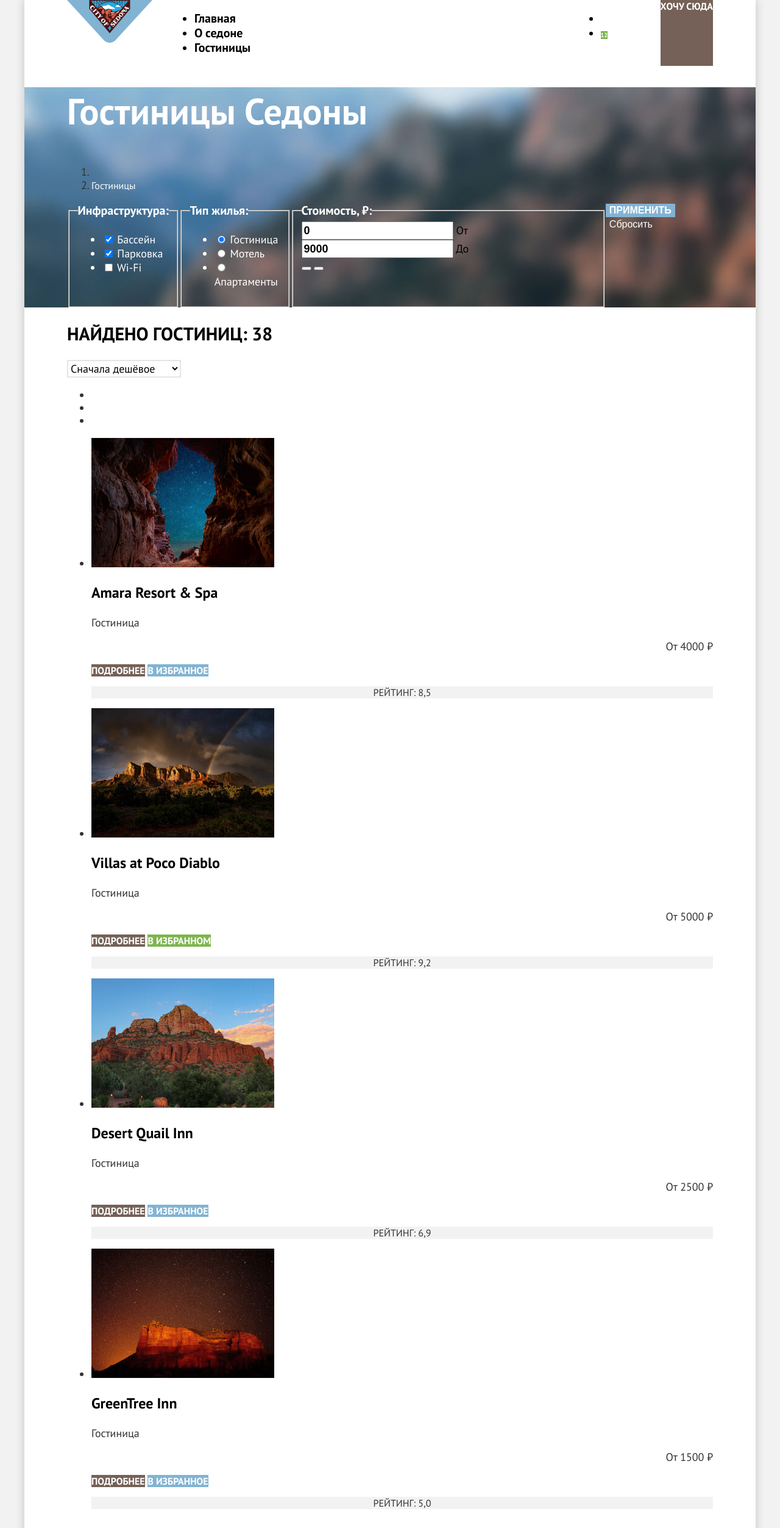
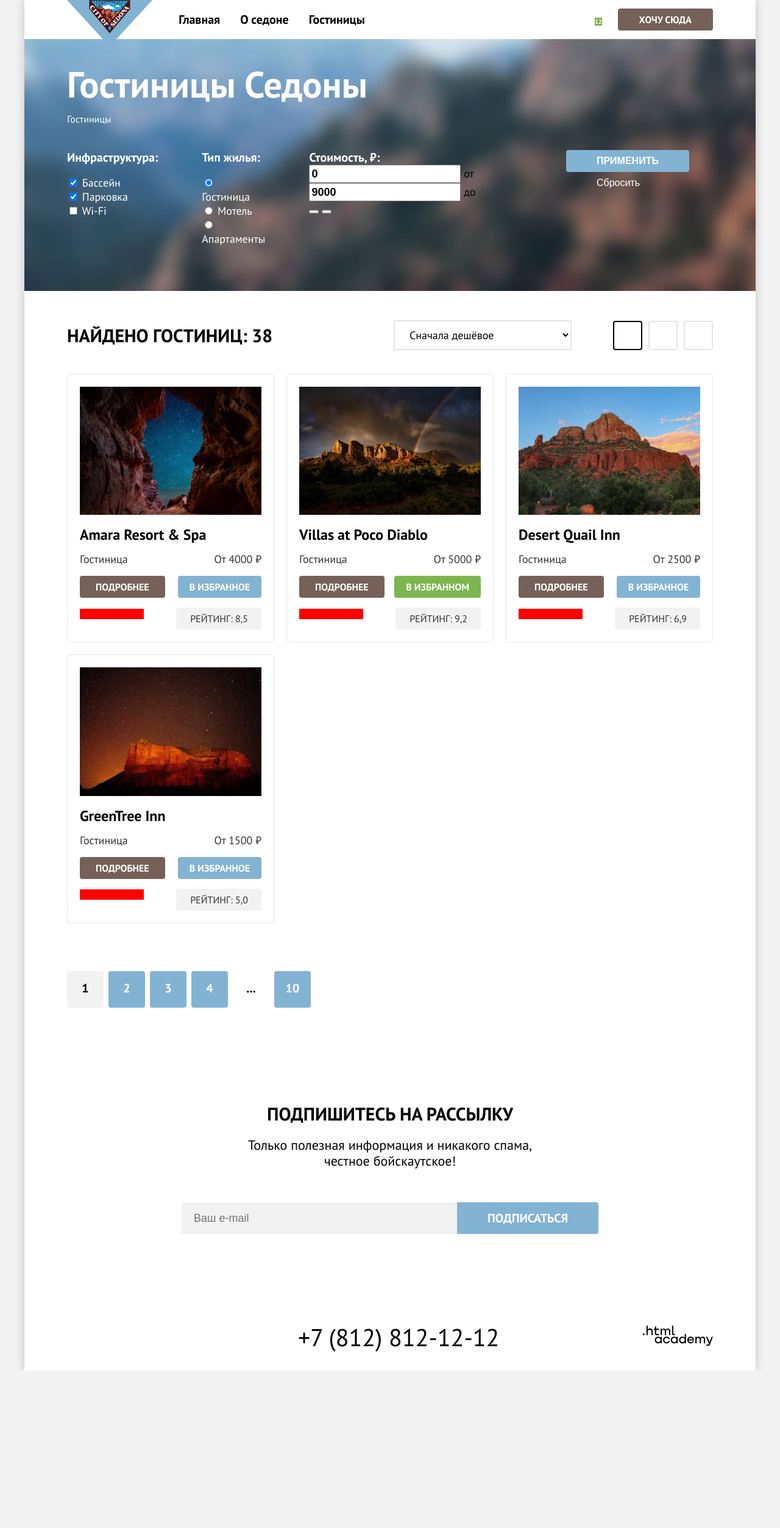
Before and after one commit to htmlacademy-htmlcss/1339537-sedona-39, a plain HTML site: page catalog.html in a window 1280 px wide. Shown: the top 2505 px of the page at 61% size. After the commit the page ends 2247 px from the top, so only its background shows below. Drawn offline with Linux system fonts and the light colour scheme.

Commit message:
Микросетки на флексах для всех страниц

```diff
--- a/catalog.html
+++ b/catalog.html
@@ -9,7 +9,7 @@
 
   <body>
     <div class="container container--page">
-      <header class="page-header page-header--margin" data-test="header">
+      <header class="page-header" data-test="header">
         <a class="page-header-logo" aria-current="page" href="index.html">
           <img class="page-header-logo-img" src="images/logo/logo-sedona.svg" width="140" height="70" alt="Логотип сайта города Седона">
         </a>
@@ -42,7 +42,7 @@
           </a>
         </nav>
       </header>
-      <main class="main-catalog  main-container" data-test="main">
+      <main class="main-catalog main-container" data-test="main">
         <section class="inner-header" data-test="hero">
           <h1 class="inner-header-title">Гостиницы Седоны</h1>
           <ol class="breadcrumbs">
@@ -140,8 +140,7 @@
           </div>
         </section>
         <section class="results" data-test="catalog">
-          <h2 class="results-title">
-            Найдено гостиниц:
+          <h2 class="results-title"> Найдено гостиниц:
             <span class="results-text">38</span>
           </h2>
 
@@ -150,14 +149,15 @@
             <option value="popular">Сначала популярное</option>
             <option value="expensive">Сначала дорогое</option>
           </select>
+
           <ul class="switcher-button-list">
             <li class="switcher-button-list-item">
-              <a href="#" class=" button-light">
+              <a href="#" class="switcher-button-list-item-link switcher-button-list-item-link-activ">
                 <span class="visually-hidden">Значки</span>
               </a>
             </li>
             <li class="switcher-button-list-item">
-              <a class="switcher-button-list-item-link switcher-button-list-item-link-active" href="#">
+              <a class="switcher-button-list-item-link e" href="#">
                 <span class="visually-hidden">Слайдер</span>
               </a>
             </li>
@@ -167,6 +167,8 @@
               </a>
             </li>
           </ul>
+        </section>
+        <section class="catalog">
           <ul class="product-list" data-test="catalog">
             <li class="product-card">
               <a class="product-card-link" href="#" tabindex="-1">
@@ -184,7 +186,9 @@
                 <a class="product-card-btn product-card-btn--accent btn" href="#">в избранное</a>
               </div>
               <div class="product-card-rating product-card-rating-four">
-                <h4 class="visually-hidden"> Отель 4 звезды</h4>
+                <span class="star star-4">
+                  <span class="visually-hidden"> Отель 4 звезды</span>
+                </span>
                 <p class="product-card-number">Рейтинг: 8,5</p>
               </div>
             </li>
@@ -204,7 +208,9 @@
                 <a class="product-card-btn product-card-btn--accent product-card-btn--active btn" href="#">в избранном</a>
               </div>
               <div class="product-card-rating product-card-rating-four">
-                <h4 class="visually-hidden"> Отель 4 звезды</h4>
+                <span class="star star-4">
+                  <span class="visually-hidden"> Отель 4 звезды</span>
+                </span>
                 <p class="product-card-number">Рейтинг: 9,2</p>
               </div>
             </li>
@@ -224,7 +230,10 @@
                 <a class="product-card-btn product-card-btn--accent btn" href="#">в избранное</a>
               </div>
               <div class="product-card-rating product-card-rating-three">
-                <h4 class="visually-hidden"> Отель 3 звезды</h4>
+                <span class="star star-3">
+                  <spanv class="visually-hidden"> Отель 3 звезды
+                </span>
+                </span>
                 <p class="product-card-number">Рейтинг: 6,9</span>
               </div>
             </li>
@@ -244,7 +253,9 @@
                 <a class="product-card-btn product-card-btn--accent btn" href="#">в избранное</a>
               </div>
               <div class="product-card-rating product-card-rating-two">
-                <h4 class="visually-hidden"> Отель 2 звезды</h4>
+                <span class="star star-3">
+                  <span class="visually-hidden"> Отель 2 звезды</span>
+                </span>
                 <p class="product-card-number">Рейтинг: 5,0</p>
               </div>
             </li>
--- a/styles/styles.css
+++ b/styles/styles.css
@@ -39,8 +39,9 @@ body {
   background-color: var(--basic-smoky-white);
 }
 
-main {
+.main-container {
   flex-grow: 1;
+  margin-top: -10px;
 }
 
 .container {
@@ -99,57 +100,59 @@ img {
 
 /* header */
 .page-header {
+  position: relative;
   display: flex;
-  // flex-direction: row;
+  flex-direction: row;
+  gap:26px;
   padding-left: 70px;
-  padding-right: 70px;
+  padding-right: 54px;
   color: var(--basic-black);
 }
 
 .page-header-logo {
   width: 170px;
-  margin-right: 26px;
-}
-
-.page-header--margin {
-  margin-bottom: 35px;
-}
-.navigation {
-  width: 100%;
 }
 
 .navigation {
-  display: flex;
-  // flex-direction: row;
-  // justify-content: flex-start;
-  // align-items: center;
+  width: 100%;
+  margin-top: -10px;
 }
 
-// .navigation,
-// .navigation-list,
-// .navigation-user {
-//   display: flex;
-//   // flex-direction: row;
-//   // justify-content: flex-start;
-//   // align-items: center;
-// }
+.navigation,
+.navigation-list,
+.navigation-user {
+  display: flex;
+  flex-direction: row;
+  justify-content: flex-start;
+  align-items: center;
+}
+
+.navigation-list,
+.navigation-user {
+  list-style: none;
+  margin: 0;
+  padding: 0;
+}
 
 .navigation-list {
-  width: 340px;
+  flex-wrap: wrap;
+  gap: 5px;
   margin-right: auto;
-}
-
-.navigation-user {
-  width: 88px;
 }
 
 .navigation-link,
 .navigation-user-link {
+  padding: 20px 14px;
   font-size: 20px;
   font-weight: 700;
   line-height: 24px;
   text-align: center;
   color: var(--basic-black);
+}
+.navigation-user .navigation-user-link {
+  min-width: 44px;
+  min-height: 64px;
+  padding: 5px;
 }
 
 .navigation-user-link--favorites {
@@ -164,10 +167,11 @@ img {
 }
 
 .navigation-user-link--btn {
-  margin-left: 50px;
-  // padding: 8px 50px 8px 50px;
+  margin-left: 21px;
+  margin-right: 16px;
+  padding: 8px 35px;
   background-color:  var(--reddish-brown);
-  // border-radius: 4px;
+  border-radius: 4px;
   font-size: 16px;
   font-weight: 700;
   line-height: 20px;
@@ -179,6 +183,7 @@ img {
 
 /* main */
 .hero {
+  margin-bottom: 70px;
   background-color:var(--black-darker);
   background-image: url("../images/hero-bg.png");
   background-repeat: no-repeat;
@@ -188,24 +193,33 @@ img {
 }
 
 .hero-image {
-  // display: block;
-  // margin: 0 auto;
-  // padding: 51px 50px 82px;
+  display: block;
+  margin: 0 auto;
+  padding-top: 51px;
+  padding-bottom: 82px;
 }
 
 /* info */
 
 .info-list {
+  margin: 0;
+  margin-bottom: 64px;
+  padding: 0;
   // display: flex;
   // flex-direction: column;
   // display: grid;
   // grid-template-columns: repeat(3, 1fr);
   // grid-template-rows: repeat(3,1fr);
+  display: flex;
+  flex-direction: row;
+  flex-wrap: wrap;
+  padding: 0;
+  list-style: none;
 }
 
 .info-title {
-  margin-top: 30px;
-  margin-bottom: 30px;
+  width: 800px;
+  margin: 30px auto 24px;
   // padding: 0 20px;
   padding: 0;
   font-size: 30px;
@@ -217,6 +231,8 @@ img {
 }
 
 .info-text {
+  margin: 0;
+  margin-bottom: 90px;
   // padding: 0 20px;
   padding: 0;
   font-size: 22px;
@@ -226,61 +242,69 @@ img {
 
 
 .info-item {
-  // display: flex;
-  // flex-direction: row;
-  // justify-content: center;
-  // align-items:center;
-  // padding: 50px;
-  background: #83B3D333;
+  display: flex;
+  align-items: center;
+
 }
 
 // .info-item:nth-child(1n) {
-//   grid-column: 1/4;
-//   grid-row: 1;
+//   flex-grow: 1;
 // }
 
 // .info-item:nth-child(2n) {
-//   grid-column: 1/1;
-//   grid-row: 2;
 //   flex-direction: column;
 // }
 
 // .info-item:nth-child(3n) {
-//   grid-column: 2;
-//   grid-row: 2;
 //   flex-direction: column;
 // }
 
 // .info-item:nth-child(4n) {
-//   grid-column: 3;
-//   grid-row: 2;
 //   flex-direction: column;
 // }
 
-// .info-item:nth-child(5n) {
-//   grid-column: 1/4;
-//   grid-row: 3;
-//   flex-direction: row-reverse;
-// }
+.info-item:nth-child(5n) {
+  flex-direction: row-reverse;
+}
 
 .info-item--accent {
-  // flex-grow: 1;
-  padding: 0;
-  background: var(--basic-blue-gray);
+  width: 100%;
+}
+
+.info-item--lighter,
+.info-item--light,
+.info-item-wrap {
+  display: flex;
+  flex-direction: column;
+  align-items: center;
+  justify-content: center;
+  min-height: 385px;
+  padding: 50px;
 }
 
 .info-item-wrap {
-  // padding: 50px;
+  width: 100%;
+  min-height: 385px;
+  background-color: var(--basic-blue-gray);
+}
+
+.info-item--lighter,
+.info-item--light {
+  flex-grow: 1;
+}
+
+.info-item-img {
+  background: #83B3D333;
 }
 
 .info-item--light {
-  grid-column: 1;
-  grid-row: 2;
   background-color: #83B3D31F;
 }
 
 .info-item-title {
-  // padding: 5px;
+  width: 175px;
+  margin-top: 15px;
+  margin-bottom: 44px;
   padding: 0;
   font-size: 24px;
   font-weight: 700;
@@ -291,7 +315,12 @@ img {
   text-transform: uppercase;
 }
 
+.info-item--accent .info-item-title {
+  width: 172px;
+}
+
 .info-item-text {
+  width: 230px;
   margin-bottom: 17px;
   // padding: 5px;
   padding: 0;
@@ -310,8 +339,11 @@ img {
 }
 
 .advantages-title {
-  margin-top: 30px;
-  margin-bottom: 30px;
+  width: 500px;
+  margin-top: 0;
+  margin-left: auto;
+  margin-right: auto;
+  margin-bottom: 20px;
   padding: 0;
   font-size: 30px;
   font-weight: 700;
@@ -323,7 +355,8 @@ img {
 }
 
 .advantages-text {
-  margin-bottom: 25px;
+  margin: 0 ;
+  margin-bottom: 64px;
   padding: 0;
   font-size: 22px;
   line-height: 26px;
@@ -332,39 +365,48 @@ img {
 
 .advantages-list {
   display: grid;
-  // grid-template-columns: repeat(3, 1fr);
-  // justify-content: center;
-  // align-items: center;
-  gap: 30px;
+  grid-template-columns: repeat(3, 1fr);
+  justify-content: center;
+  align-items: center;
+  margin: 0;
+  margin-bottom: 95px;
+  padding: 0;
+  list-style: none;
 }
 .advantages-item {
   position: relative;
-  // padding: 50px;
+  display: flex;
+  flex-direction: column;
+  justify-content: flex-end;
+  align-items: center;
+  min-height: 386px;
+  padding: 81px 85px;
   background: #83B3D31F;
   background-repeat: no-repeat;
   background-size: inherit;
+  background-position: top 82px center;
 }
 
 .advantages-item--home {
   background-image: url("../images/icons/icon-home.svg");
-  background-position: top center;
+  // background-position: top center;
 }
 
 .advantages-item--food {
-  // background-color: var(--basic-white);
+  background-color: var(--basic-white);
   background-image: url("../images/icons/icon-food.svg");
-  background-position: top center;
+  // background-position: top center;
 }
 
 .advantages-item--gift {
   background-image: url("../images/icons/icon-gift.svg");
-  background-position: top center;
+  // background-position: top center;
 }
 
 .advantages-item-title {
   margin-top: 0;
-  // margin-bottom: 20px;
-  padding: 0;
+  margin-bottom: 0;
+  padding: 10px;
   font-size: 24px;
   font-weight: 700;
   line-height: 28px;
@@ -375,22 +417,35 @@ img {
 }
 
 .advantages-item-text {
-  margin-bottom: 0;
+  margin-bottom: 2px;
   padding: 0;
   text-align: center;
 }
+
+// .advantages-item--home .advantages-item-text {
+//   max-width: 180px;
+// }
+
+// .advantages-item--food .advantages-item-text {
+//   max-width: 230px;
+// }
+
+// .advantages-item--gift  .advantages-item-text {
+//   max-width: 220px;
+// }
+
 
 /* hotel-search */
 .hotel-search {
   display: flex;
   flex-direction: column;
   justify-content: start;
-  align-items:center;
+  align-items: center;
 }
 
 .hotel-search--title {
   margin-top: 0;
-  margin-bottom: 25px;
+  margin-bottom: 20px;
   padding: 0;
   font-size: 30px;
   font-weight: 700;
@@ -402,8 +457,9 @@ img {
 }
 
 .hotel-search-text {
+  width: 580px;
   margin-top: 0;
-  margin-bottom: 34px;
+  margin-bottom: 54px;
   padding: 0;
   font-size: 22px;
   line-height: 26px;
@@ -411,13 +467,13 @@ img {
 }
 
 .hotel-search-btn {
-  margin-bottom: 20px;
+  margin-bottom: 96px;
+  padding: 8px 50px;
   // height: 52px;
-  // padding: 8px 50px 8px 50px;
-  // border-radius: 4px;
-  font-size: 16px;
+  border-radius: 4px;
+  font-size: 20px;
   font-weight: 700;
-  line-height: 20px;
+  line-height: 36px;
   text-align: center;
 
   background: var(--reddish-brown);
@@ -429,7 +485,8 @@ img {
 .subscribe {
   display: flex;
   flex-direction: column;
-  align-items: start;
+  align-items: center;
+  justify-content: center;
 }
 
 .subscribe--img {
@@ -442,8 +499,9 @@ img {
 
 .subscribe--title {
   margin: 0;
-  margin-bottom: 25px;
+  margin-bottom: 20px;
   padding: 0;
+  padding-top: 156px;
   font-size: 30px;
   font-weight: 700;
   line-height: 36px;
@@ -451,8 +509,15 @@ img {
   text-transform: uppercase;
 }
 
+.subscribe--img .subscribe--title {
+
+  padding-top: 96px;
+}
+
 .subscribe--text {
+  max-width: 500px;
   margin-top: 0;
+  margin-bottom: 55px;
   padding: 0;
   font-size: 22px;
   line-height: 26px;
@@ -469,24 +534,34 @@ img {
   color: var(--basic-white);
 }
 
+.subscribe-form {
+  display: flex;
+  flex-direction: row;
+  justify-content: center;
+  align-items: center;
+  width: 684px;
+  padding-bottom: 104px;
+}
 
 .subscribe-form-input {
   display: block;
   // height: 52px;
-  // padding: 12px 20px;
+  width: 100%;
+  padding: 14px 20px;
   font-size: 18px;
   font-weight: 400;
   line-height: 24px;
   border:none;
   background-color: var(--basic-smoky-white);
-  // border-radius: 4px 0 0 4px;
+  border-radius: 4px 0 0 4px;
   color: rgb(0, 0, 0, 0.6);
 }
 
 .subscribe-form-btn {
   // height: 52px;
+  padding: 8px 50px;
   background: var(--basic-blue-gray);
-  // border-radius: 0 4px 4px 0;
+  border-radius: 0 4px 4px 0;
   font-family: inherit;
   font-size: 20px;
   font-weight: 700;
@@ -495,7 +570,7 @@ img {
   color: var(--basic-white);
   text-transform: uppercase;
   border:none;
-  // border-radius: 0 4px 4px 0;
+  border-radius: 0 4px 4px 0;
 }
 
 
@@ -503,16 +578,30 @@ img {
 .footer {
   display: flex;
   flex-direction: row;
-  // justify-content: space-between;
-  // align-items: center;
-  // padding: 45px 70px 35px;
+  justify-content: space-between;
+  align-items: center;
+  padding: 45px 70px 35px;
   padding-left: 70px;
   padding-right: 70px;
 }
 
+.social {
+  width: 135px;
+  margin-right: 244px;
+}
+
 .social-list {
-  width: 135px;
-  margin-right:270px;
+  display: flex;
+  flex-direction: row;
+  margin: 0;
+  padding: 0;
+
+  list-style: none;
+}
+
+.social-item-link {
+  width: 47px;
+  height: 40px;
 }
 
 .contacts {
@@ -530,6 +619,7 @@ img {
   line-height: 40px;
   text-align: center;
 }
+
 /* main-catalog */
 .inner-header {
   padding-left: 70px;
@@ -543,7 +633,9 @@ img {
 
 .inner-header-title {
   margin-top: 0;
+  margin-bottom: 7px;
   padding: 0;
+  padding-top: 35px;
   font-size: 60px;
   font-weight: 700;
   line-height: 78px;
@@ -553,10 +645,14 @@ img {
 
 /* breadcrumbs */
 .breadcrumbs {
-  // display: flex;
-  // flex-direction: row;
-  // justify-content: flex-start;
-  // align-items:center
+  display: flex;
+  flex-direction: row;
+  justify-content: flex-start;
+  align-items: center;
+  margin-top: 0;
+  margin-bottom: 40px;
+  padding: 0;
+  list-style: none;
 }
 
 .breadcrumbs-link {
@@ -570,15 +666,22 @@ img {
 .catalog-filter {
   display: flex;
   flex-direction: row;
-  // align-items: flex-start;
+  align-items: flex-start;
+  gap: 72px;
+  padding-bottom: 56px;
 }
 
 .catalog-filter-group {
-  // padding: 0;
-  // margin: 0;
-  // border: none;
+  padding: 0;
+  margin: 0;
+  border: none;
 
   color: var(--basic-white);
+}
+
+.catalog-filter-list {
+  padding: 0;
+  list-style: none;
 }
 .catalog-filter-title {
   padding: 0;
@@ -612,7 +715,7 @@ img {
   font-size: 18px;
   line-height: 24px;
   font-weight: 400;
-  // text-transform: lowercase;
+  text-transform: lowercase;
   // opacity: .3;
   color: var(--basic-black);
 }
@@ -620,14 +723,14 @@ img {
 .button {
   // width: 191px;
   // height: 36px;
-  // padding: 8px 50px;
+  padding: 8px 50px;
   background: var(--basic-blue-gray);
   font-size: 16px;
   font-weight: 700;
   line-height: 20px;
   text-align: center;
   border: none;
-  // border-radius: 4px;
+  border-radius: 4px;
   color: var(--basic-white);
   text-transform: uppercase;
 }
@@ -643,11 +746,15 @@ img {
 
 /* results */
 .results {
-  // padding: 50px 70px;
-  padding-left: 70px;
-  padding-right: 70px;
+  display: flex;
+  flex-direction: row;
+  justify-content: flex-start;
+  align-items: center;
+  padding: 30px 70px 20px;
 }
+
 .results-title {
+  margin-right: auto;
   padding: 0;
   font-size: 30px;
   font-weight: 700;
@@ -661,9 +768,9 @@ img {
 
 
 .select-control {
-  // width: 292px;
+  width: 292px;
   // height:49px;
-  // padding: 10px 20px;
+  padding: 10px 20px;
   background-color: transparent;
   // border-radius: 4px;
   border: 2px solid #E5E5E5;
@@ -672,20 +779,57 @@ img {
   line-height: inherit;
 }
 
+.switcher-button-list {
+  display: flex;
+  flex-direction: row;
+  align-items: center;
+  gap: 10px;
+  margin: 0;
+  margin-left: 68px;
+  padding: 0;
+  list-style: none;
+}
+
+.switcher-button-list-item-link {
+  display: flex;
+  justify-content: center;
+  align-items:center;
+  width: 48px;
+  min-height: 48px;
+  padding: 5px;
+  border-radius: 4px;
+  border: 2px solid #E5E5E5;
+}
+
+.switcher-button-list-item-link-activ {
+  border: 2px solid #000000;
+}
+
+.catalog {
+  padding-left: 70px;
+  padding-right: 70px;
+}
+
 .product-list {
   display: grid;
-  // grid-template-columns: repeat(3, 1fr);
-  // gap: 20px;
+  grid-template-columns: repeat(3, 1fr);
+  gap: 20px;
+  list-style: none;
+  margin: 0;
+  margin-bottom: 78px;
+  padding: 0;
 }
 
 .product-card {
-  // padding: 20px;
-  // border-radius: 4px;
-  // border: 1px solid #E6E6E6;
+  padding: 20px;
+  border-radius: 4px;
+  border: 1px solid #E6E6E6;
 }
 
 
 .product-card--title {
+  margin-top: 15px;
+  margin-bottom: 0;
   padding: 0;
   font-size: 24px;
   font-weight: 700;
@@ -695,7 +839,19 @@ img {
   color: var(--basic-black);
 }
 
+.product-card-wrap {
+  display: flex;
+  flex-direction: row;
+  justify-content: space-between;
+  align-content:center;
+  margin-top: 15px;
+}
 
+
+.product-card-housing,
+.product-card-price {
+  margin: 0;
+}
 .product-card-housing {
   text-align: left;
 }
@@ -704,13 +860,18 @@ img {
   text-align: right;
 }
 
-.btn {
-margin-bottom: 25px;
-// padding: 8px 50px;
+.product-card-button {
+  display: flex;
+  flex-direction: row;
+  justify-content: space-between;
+  margin-top: 17px;
+}
+
+.product-card-btn {
+  padding: 8px 26px;
   background: var(--reddish-brown);
-// border-radius: 4px;
+  border-radius: 4px;
   color: var(--basic-white);
-//styleName: Buttons/Button small;
   font-size: 16px;
   font-weight: 700;
   line-height: 20px;
@@ -720,6 +881,8 @@ text-transform: uppercase;
 }
 
 .product-card-btn--accent {
+
+  padding: 8px 19px;
   background: var(--basic-blue-gray);
 }
 
@@ -727,9 +890,25 @@ text-transform: uppercase;
   background: #7DB54F;
 }
 
+.product-card-rating {
+  display: flex;
+  flex-direction: row;
+  justify-content: space-between;
+  align-items: center;
+}
+.star {
+  display: block;
+  height: 17px;
+  width: 105px;
+  background: red;
+}
+
 .product-card-number {
+  margin: 0;
+  margin-top: 16px;
+  padding: 8px 22px 8px 23px;
   background-color: var(--basic-smoky-white);
-  // border-radius: 4px;
+  border-radius: 4px;
 
   font-size: 16px;
   line-height: 20px;
@@ -738,17 +917,26 @@ text-transform: uppercase;
 }
 
 
+
 /* pagination */
 .pagination {
-  // display: flex;
-  // flex-direction: row;
-  // justify-content: start;
-  // align-items:center;
+  display: flex;
+  flex-direction: row;
+  justify-content: start;
+  align-items:center;
+  gap: 8px;
+  margin: 0;
+  padding: 0;
+  list-style: none;
 }
+
 .pagination-link {
-  // padding: 10px;
+  display: block;
+  min-height: 60px;
+  min-width: 60px;
+  padding: 10px;
   background: var(--basic-blue-gray);
-  // border-radius: 4px;
+  border-radius: 4px;
   font-size: 20px;
   font-weight: 700;
   line-height: 36px;
```
Also changed, not shown: index.html (+5 -5 lines). Lines whose indentation alone changed are shown as unchanged.
